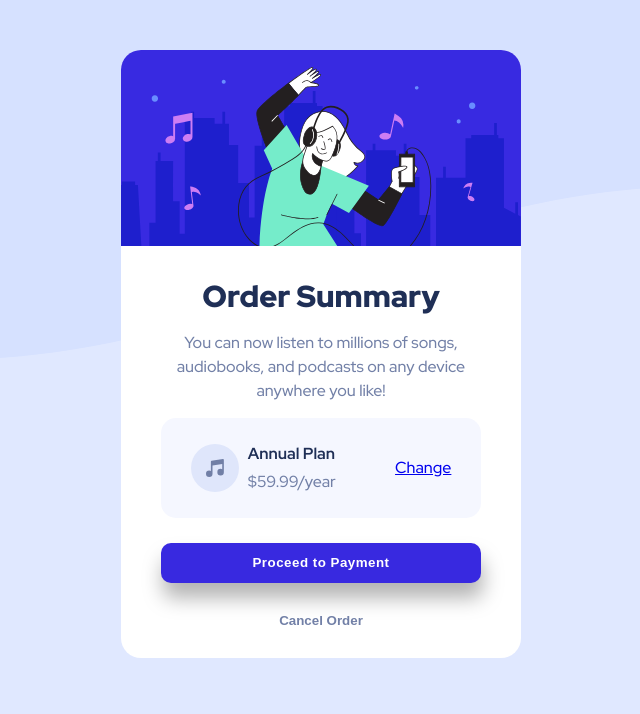
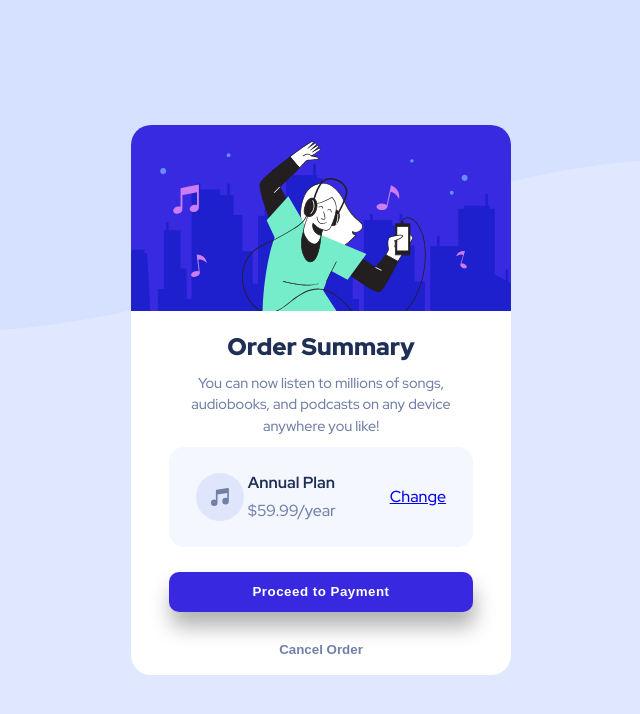
Before and after one commit to Yohan-Marques/Order-Summary-Component-Main, a plain HTML site: page index.html in a window 1280 px wide. Shown: the whole page, without its empty margins (319-959 px from the left). Drawn offline with Linux system fonts and the light colour scheme; a web font is replaced by a local one.

Commit message:
HTML/CSS

```diff
--- a/index.html
+++ b/index.html
@@ -1,7 +1,7 @@
 <!DOCTYPE HTML>
 <html lang="en">
     <head>
-        <meta chartset="UTF-8">
+        <meta charset="UTF-8">
         <title>Order Summary Component Main</title>
         <meta name="author" content="Yohan Marques">
         <meta name="description" content="Component Card">
@@ -17,13 +17,14 @@
         <link href="https://fonts.googleapis.com/css2?family=El+Messiri:wght@500&family=Red+Hat+Display:wght@500;700;900&family=The+Nautigal:wght@700&display=swap" rel="stylesheet">
     </head>
     <body>
-        <div role="main" class="container">
+        <div class="container">
 
             <header>
                 <div class="photo">
-                    <img src="images/illustration-hero.svg">
+                    <img src="images/illustration-hero.svg" alt="Fundo">
                 </div>
             </header>
+
             <main>
                 <div class="text">
                     <h1>Order Summary</h1>
@@ -31,7 +32,7 @@
                 </div>
 
                 <div class="plan">
-                    <img src="images/icon-music.svg">
+                    <img src="images/icon-music.svg" alt="Logo musica">
                     <div class="number">
                         <p>Annual Plan</p>
                         <span>$59.99/year</span>
@@ -39,7 +40,7 @@
                     <a href="#">Change</a>
                 </div>
             </main>
-            <section>
+            <section class="button">
                 <div class="btn">
                     <input class="btn-1" type="button" value="Proceed to Payment">
                     <input class="btn-2" type="button" value="Cancel Order">
--- a/style.css
+++ b/style.css
@@ -6,24 +6,31 @@
 
 body{
     width: 100%;
-    height: 100%;
+    height: 100vh;
     font-family: "Red hat display";
     background: url(./images/pattern-background-desktop.svg);
     background-repeat: no-repeat;
     background-position: top;
     background-color: hsl(225, 100%, 94%);
-    background-position-y: -77px;
+    background-position-y: -105px;
+    display: flex;
+    justify-content: center;
+    align-items: center;
+    overflow: hidden;
+
+
 
 }
 .container{
-    width: 400px;
-    margin: 50px auto;
+    width: 380px;
+    height: 550px;
     background-color: white;
     border-radius: 20px;
 
+
 }
 .photo img{
-    width: 400px;
+    width: 380px;
     border-top-left-radius: 20px;
     border-top-right-radius: 20px;
 }
@@ -32,12 +39,13 @@ body{
 }
 .text h1{
     color: hsl(223, 47%, 23%);
-    font-size: 1.9em;
-    margin-top: 25px;
+    font-size: 1.5em;
+    margin-top: 15px;
     font-weight: 900;
 }
 .text p{
-    margin: 15px auto;
+    margin: 10px auto;
+    font-size: .9em;
     width: 80%;
     line-height: 1.5;
     color: hsl(224, 23%, 55%);
@@ -69,7 +77,6 @@ body{
 }
 .btn{
     margin-top: 15px;
-    margin-bottom: 15px;
     display: flex;
     flex-direction: column;
 
```
